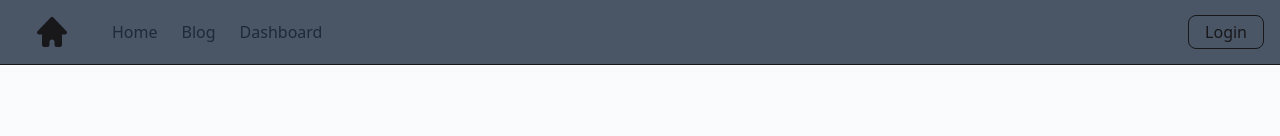
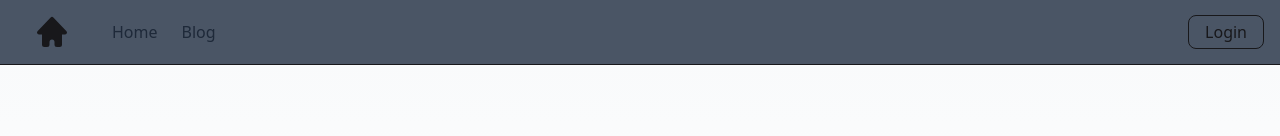
Before and after one commit to Davideif/Blog, a Next.js app: page / in a window 1280 px wide. Shown: the top 136 px of the page. Built offline with nearby package versions, Linux system fonts and the light colour scheme; no server answers; the database is empty.

Commit message:
Dahsboard page only for logged in users

```diff
--- a/components/Navbar.jsx
+++ b/components/Navbar.jsx
@@ -29,7 +29,7 @@
           <div className="hidden md:flex items-center gap-6 text-gray-800">
             <Link href="/" className=" hover:text-black">Home</Link>
             <Link href="/blog" className="hover:text-black">Blog</Link>
-            <Link href="/dashboard" className="hover:text-black">Dashboard</Link>
+            {session && <Link href="/dashboard" className="hover:text-black">Dashboard</Link>}
           </div>
         </div>
 
```
